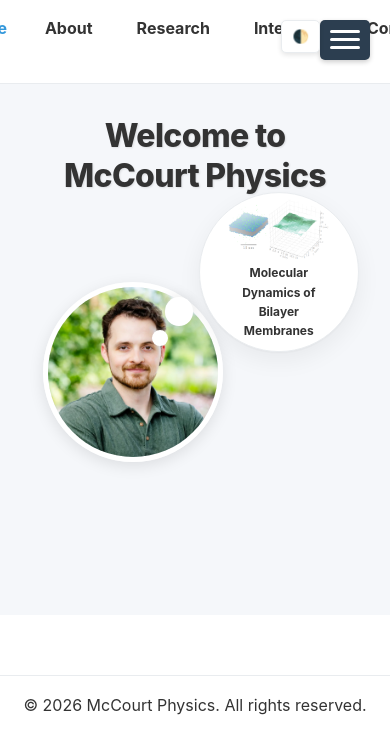
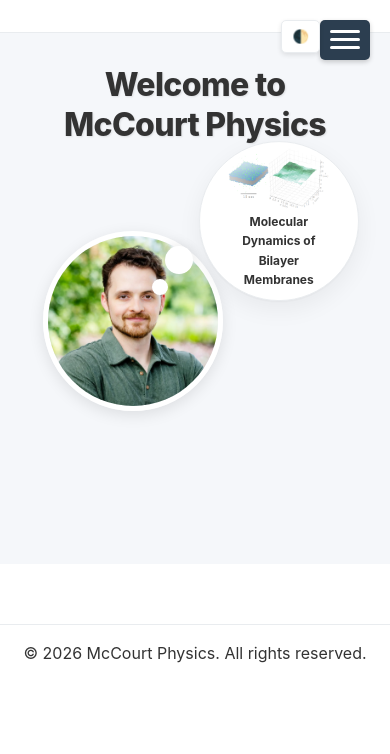
Before and after one commit to jmccourt11/jmccourt11.github.io, a Jekyll site: the page built from index.html, in a window 390 px wide. Shown: the top 754 px of the page. Built offline with Jekyll 4.4.1, drawn with Linux system fonts in a browser that asks for light colours.

Commit message:
Fix mobile header overflow: hide desktop nav below 768px
Desktop nav (flex row, gap: 2rem) was rendering alongside the hamburger
on mobile, causing horizontal overflow. Mobile nav overlay handles
navigation on small screens.

Co-Authored-By: Claude Sonnet 4.6 <noreply@anthropic.com>

```diff
--- a/assets/css/main.scss
+++ b/assets/css/main.scss
@@ -1039,6 +1039,9 @@ body.no-scroll {
 
 /* Responsive */
 @media screen and (max-width: 768px) {
+    header nav {
+        display: none;
+    }
     .scientist-container {
         margin-top: 0;
         height: clamp(340px, 85vw, 420px);
```
